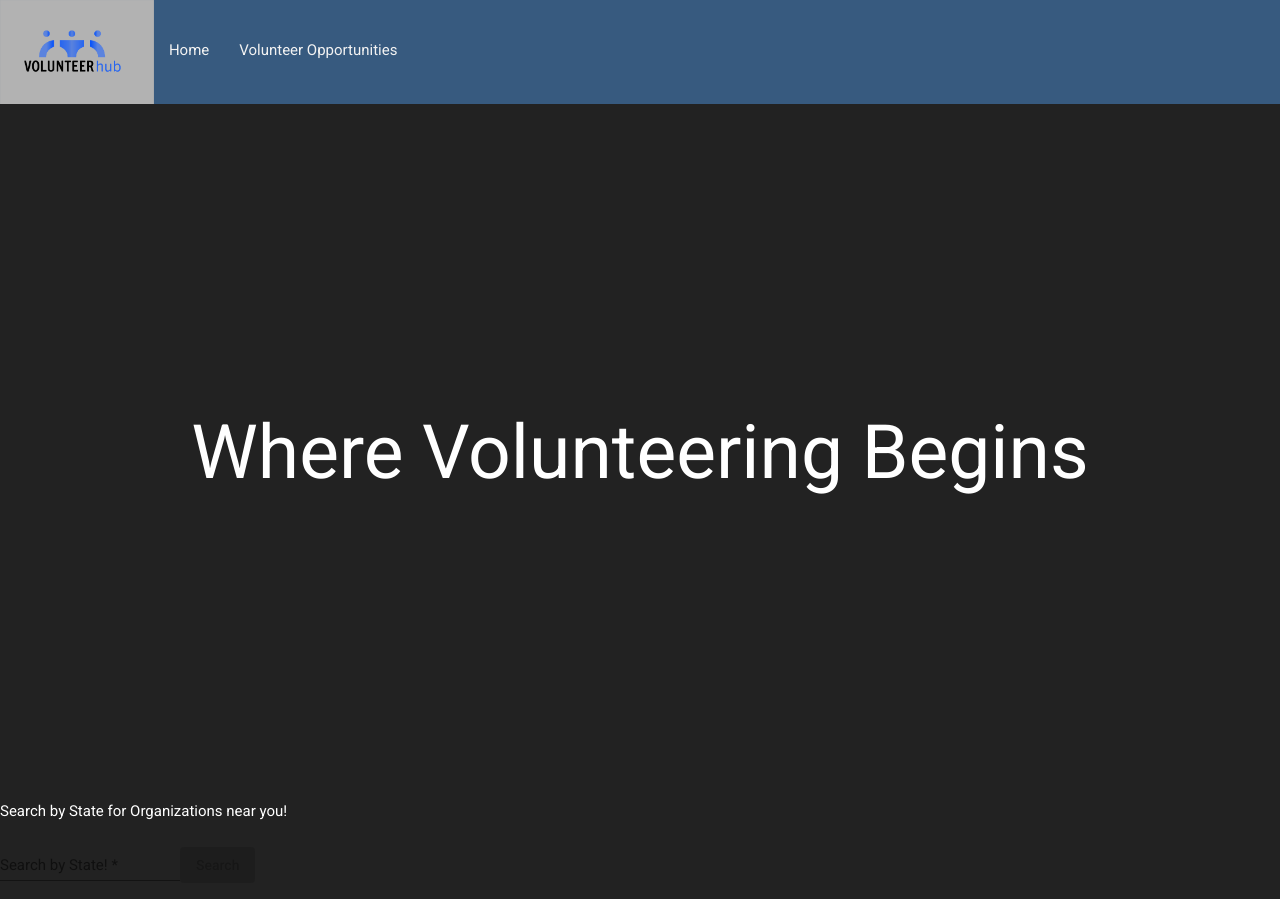
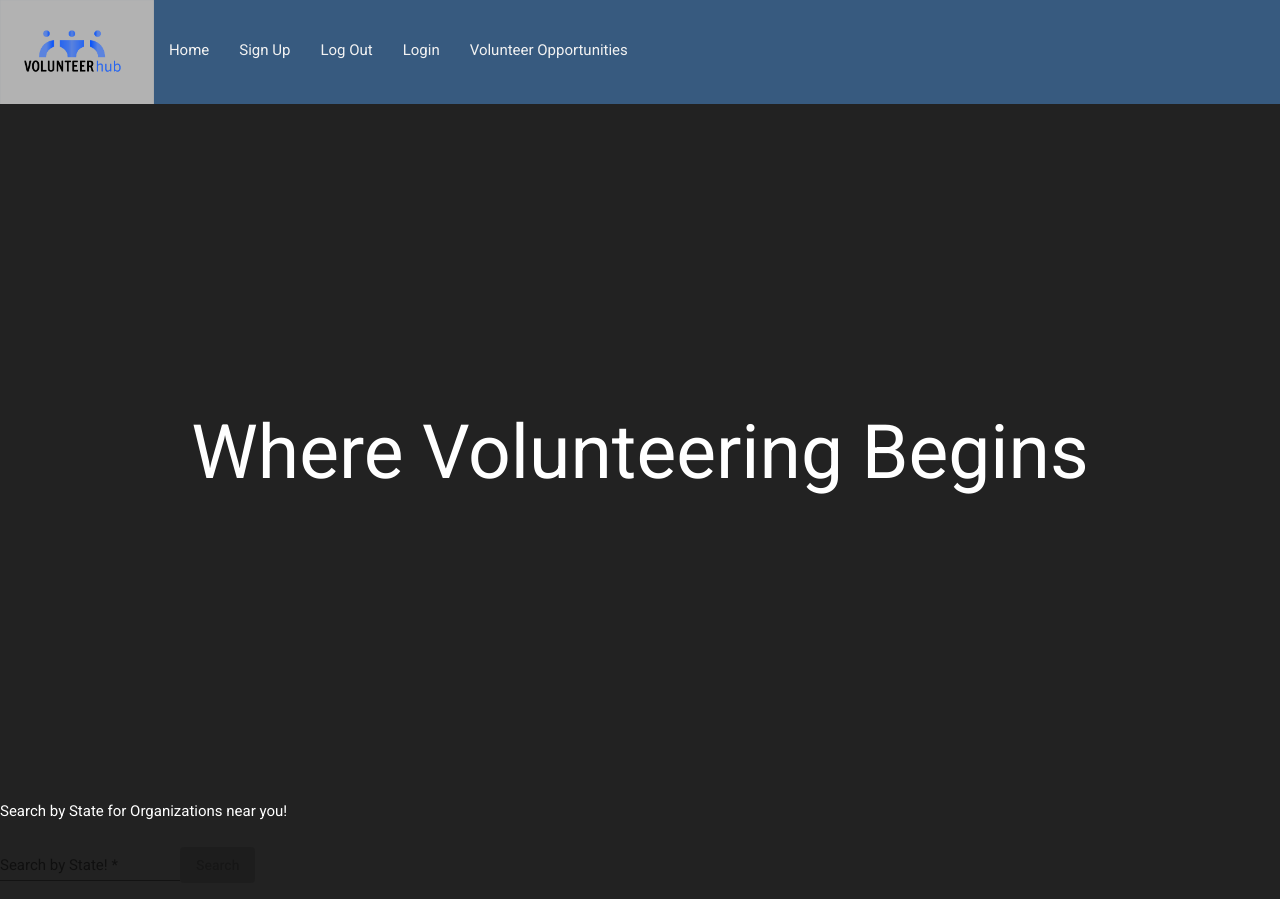
Before and after one commit to bethel-school-of-technology/the-volunteer-hub-frontend, an Angular app: page / in a window 1280 px wide. Built offline with nearby package versions, Linux system fonts and the light colour scheme.

Commit message:
Update navbar.component.html

```diff
--- a/src/app/Components/navbar/navbar.component.html
+++ b/src/app/Components/navbar/navbar.component.html
@@ -8,6 +8,9 @@
     <div class="topnav" id="myTopnav">
         <!-- Set up ROUTERLINKS https://blog.angular-university.io/angular-2-router-nested-routes-and-nested-auxiliary-routes-build-a-menu-navigation-system/ -->
         <a class="indv_h_link" href="#">Volunteer Opportunities</a>
+        <a class="indv_h_link" href="/login">Login</a>
+        <a class="indv_h_link" href="#" onclick="logout()">Log Out</a>
+        <a class="indv_h_link" routerLink='/signup'>Sign Up</a>
         <a class="indv_h_link" routerLink='' routerLinkActive='active'>Home</a>
 
     </div>
```
